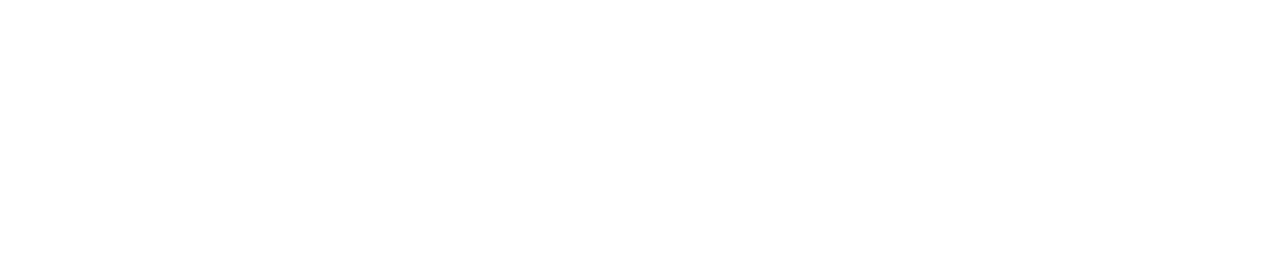
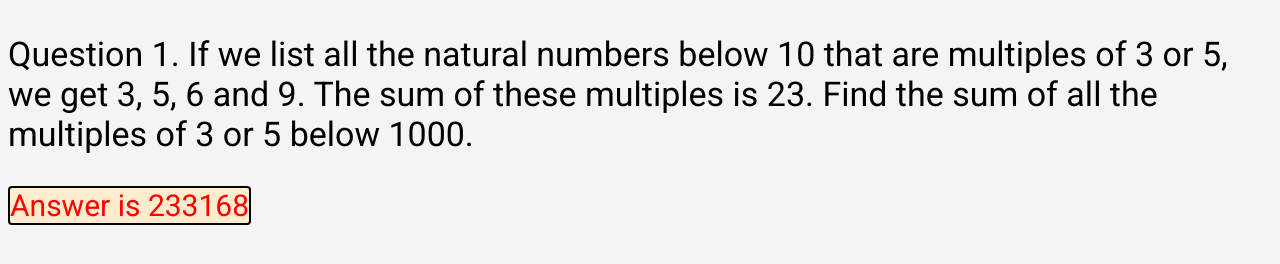
Before and after one commit to NabinKatwal/project-euler-js, a plain HTML site: page P1/index.html in a window 1280 px wide. Drawn offline with Linux system fonts and the light colour scheme.

Commit message:
Solved question 1

```diff
--- a/P1/index.css
+++ b/P1/index.css
@@ -0,0 +1,19 @@
+@import url('https://fonts.googleapis.com/css2?family=Roboto&display=swap');
+
+body{
+    background-color: #f4f4f4;
+    font-family: 'Roboto', sans-serif;
+}
+
+#question{
+    font-size: 34px;
+}
+
+#answer{
+    font-size: 30px;
+    border:2px solid black;
+    border-radius: 4px;
+    display: inline;
+    background: blanchedalmond;
+    color: red;
+}
--- a/P1/index.html
+++ b/P1/index.html
@@ -4,9 +4,14 @@
     <meta charset="UTF-8">
     <meta http-equiv="X-UA-Compatible" content="IE=edge">
     <meta name="viewport" content="width=device-width, initial-scale=1.0">
+    <link rel="stylesheet" href="./index.css">
     <title>Project Euler question 1</title>
 </head>
 <body>
-
+    <div id="root">
+        <p id="question"></p>
+        <p id="answer"></p>
+    </div>
+    <script src="./index.js"></script>
 </body>
 </html>
--- a/P1/index.js
+++ b/P1/index.js
@@ -0,0 +1,19 @@
+// If we list all the natural numbers below 10 that are multiples of 3 or 5, we get 3, 5, 6 and 9. The sum of these multiples is 23.
+// Find the sum of all the multiples of 3 or 5 below 1000.
+
+question = document.getElementById('question')
+answer = document.getElementById('answer')
+
+question.innerHTML = "Question 1. If we list all the natural numbers below 10 that are multiples of 3 or 5, we get 3, 5, 6 and 9. The sum of these multiples is 23. Find the sum of all the multiples of 3 or 5 below 1000."
+
+function sum_of_multiples(){
+    var sum = 0;
+    for(let i=1;i<1000;i++){
+        if (i%3==0 || i%5==0){
+            sum+=i
+        }
+    }
+    answer.innerHTML = 'Answer is '+ sum
+}
+
+sum_of_multiples()
```
